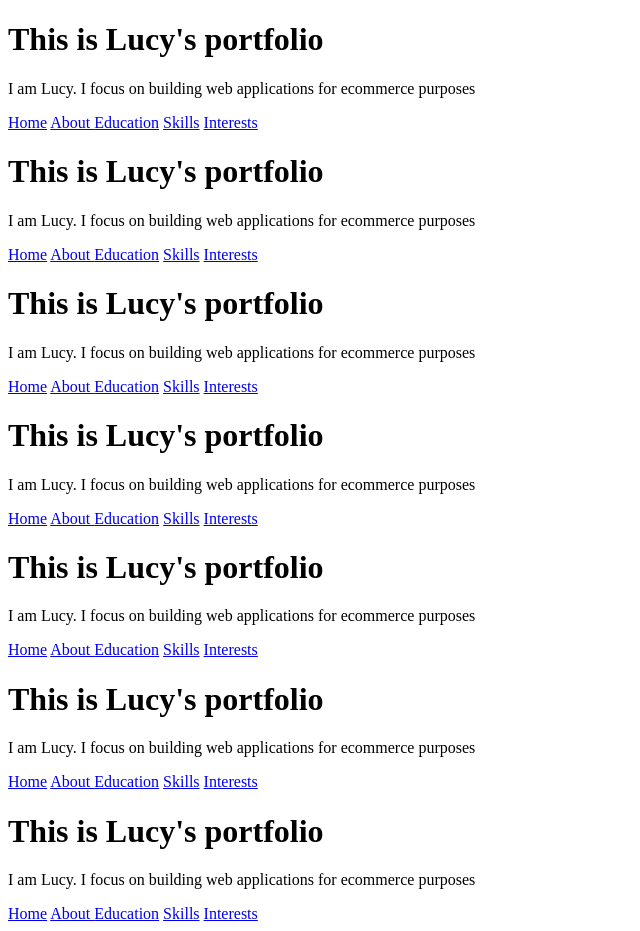
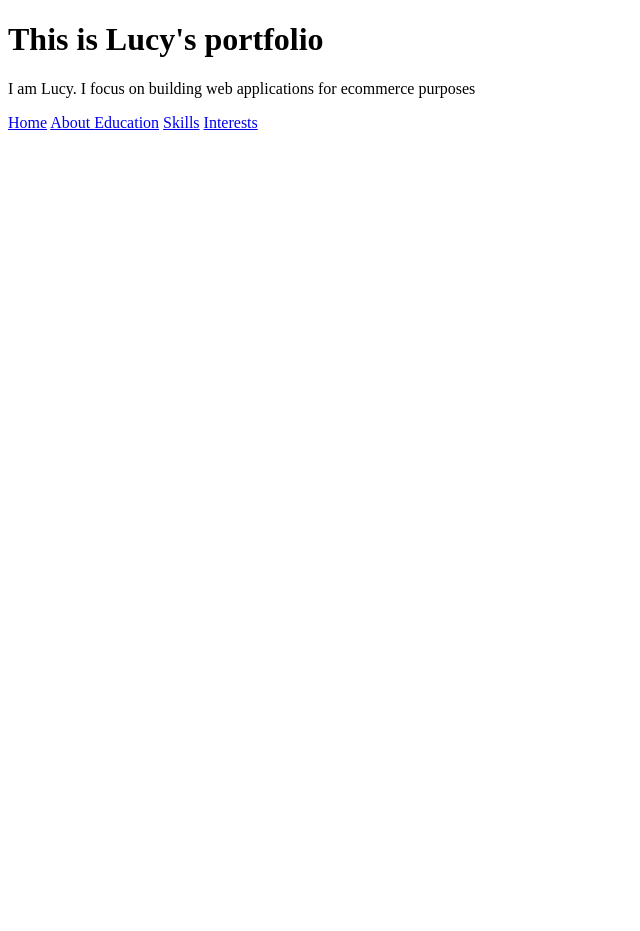
Before and after one commit to Lucy-jumwa/portfolio, a plain HTML site: page index.html in a window 1280 px wide. Shown: the whole page, without its empty margins (0-640 px from the left). After the commit the page ends 800 px from the top, so only its background shows below. Drawn offline with Linux system fonts and the light colour scheme.

Commit message:
Update index.html

```diff
--- a/index.html
+++ b/index.html
@@ -18,123 +18,3 @@
 
 </body>
 </html>
-<!DOCTYPE html>
-<html>
-<head>
-  <title>Lucy's Portfolio</title>
-</head>
-<body>
-
-<h1>This is Lucy's portfolio</h1>
-<p>I am Lucy. I focus on building web applications for ecommerce purposes</p>
-
-<div class="topnav">
-  <a class="active" href="#home">Home</a>
-  <a href="#news">About </a>
-  <a href="#contact">Education</a>
-  <a href="#about">Skills</a>
-  <a href="#about">Interests</a>
-
-
-</body>
-</html>
-<!DOCTYPE html>
-<html>
-<head>
-  <title>Lucy's Portfolio</title>
-</head>
-<body>
-
-<h1>This is Lucy's portfolio</h1>
-<p>I am Lucy. I focus on building web applications for ecommerce purposes</p>
-
-<div class="topnav">
-  <a class="active" href="#home">Home</a>
-  <a href="#news">About </a>
-  <a href="#contact">Education</a>
-  <a href="#about">Skills</a>
-  <a href="#about">Interests</a>
-
-
-</body>
-</html>
-<!DOCTYPE html>
-<html>
-<head>
-  <title>Lucy's Portfolio</title>
-</head>
-<body>
-
-<h1>This is Lucy's portfolio</h1>
-<p>I am Lucy. I focus on building web applications for ecommerce purposes</p>
-
-<div class="topnav">
-  <a class="active" href="#home">Home</a>
-  <a href="#news">About </a>
-  <a href="#contact">Education</a>
-  <a href="#about">Skills</a>
-  <a href="#about">Interests</a>
-
-
-</body>
-</html>
-<!DOCTYPE html>
-<html>
-<head>
-  <title>Lucy's Portfolio</title>
-</head>
-<body>
-
-<h1>This is Lucy's portfolio</h1>
-<p>I am Lucy. I focus on building web applications for ecommerce purposes</p>
-
-<div class="topnav">
-  <a class="active" href="#home">Home</a>
-  <a href="#news">About </a>
-  <a href="#contact">Education</a>
-  <a href="#about">Skills</a>
-  <a href="#about">Interests</a>
-
-
-</body>
-</html>
-<!DOCTYPE html>
-<html>
-<head>
-  <title>Lucy's Portfolio</title>
-</head>
-<body>
-
-<h1>This is Lucy's portfolio</h1>
-<p>I am Lucy. I focus on building web applications for ecommerce purposes</p>
-
-<div class="topnav">
-  <a class="active" href="#home">Home</a>
-  <a href="#news">About </a>
-  <a href="#contact">Education</a>
-  <a href="#about">Skills</a>
-  <a href="#about">Interests</a>
-
-
-</body>
-</html>
-<!DOCTYPE html>
-<html>
-<head>
-  <title>Lucy's Portfolio</title>
-</head>
-<body>
-
-<h1>This is Lucy's portfolio</h1>
-<p>I am Lucy. I focus on building web applications for ecommerce purposes</p>
-
-<div class="topnav">
-  <a class="active" href="#home">Home</a>
-  <a href="#news">About </a>
-  <a href="#contact">Education</a>
-  <a href="#about">Skills</a>
-  <a href="#about">Interests</a>
-
-
-</body>
-</html>
```
